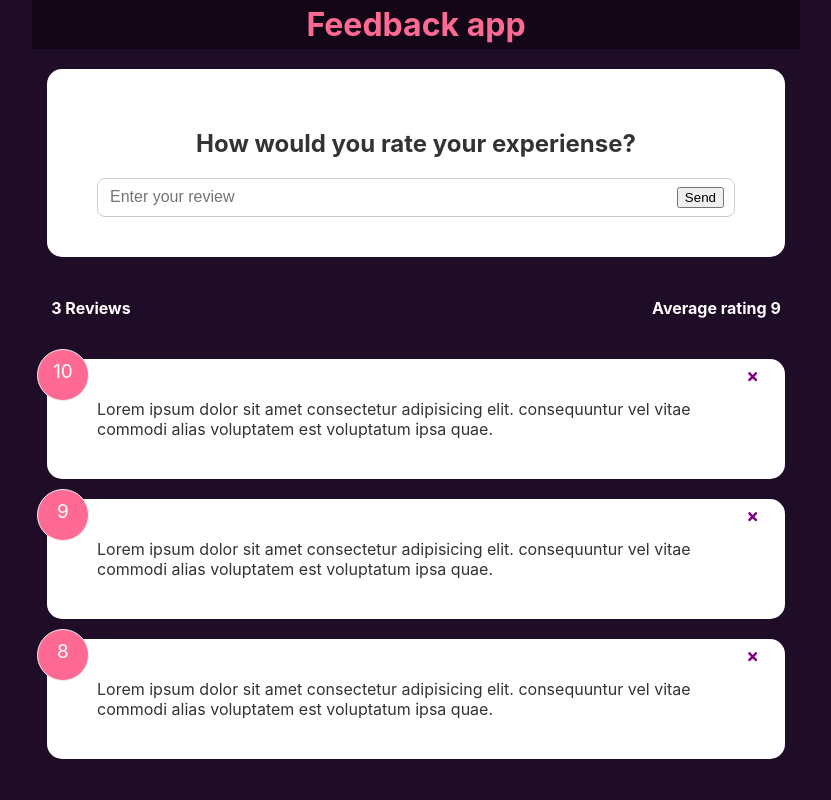
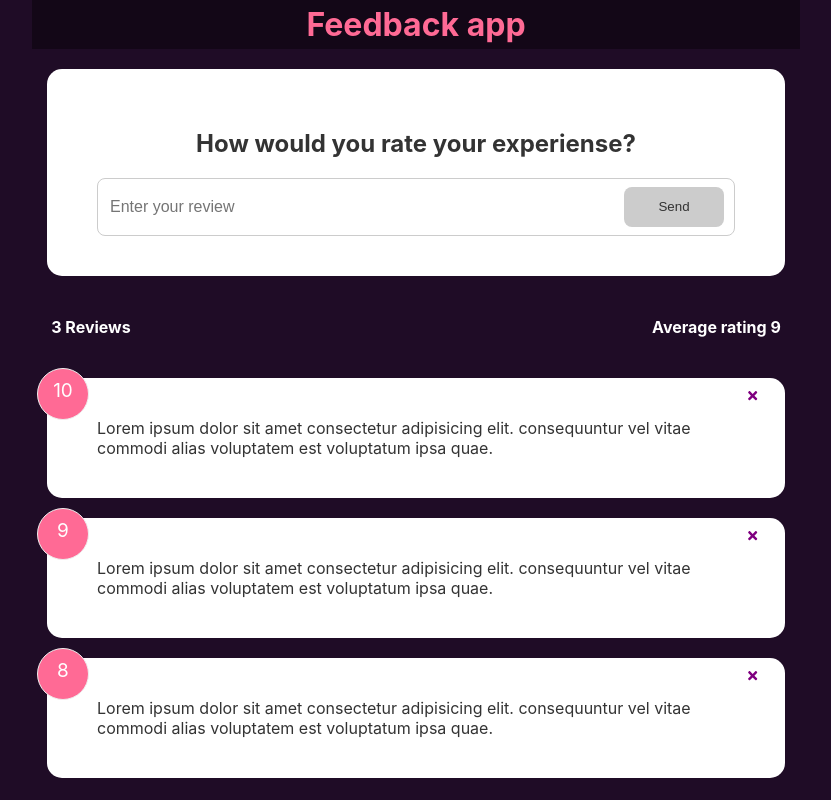
Before and after one commit to kirilreznik/Feedback-App, a React (Create React App) app: page / in a window 1280 px wide. Shown: the whole page, without its empty margins (224-1055 px from the left). Built offline with nearby package versions, Linux system fonts and the light colour scheme.

Commit message:
added real time validation for add-review form

```diff
--- a/src/components/feedback-form/FeedbackForm.jsx
+++ b/src/components/feedback-form/FeedbackForm.jsx
@@ -1,12 +1,24 @@
 import { useState } from "react";
 import Card from "../shared/Card";
 import "./FeedbackForm.css";
-
+import Button from "../shared/Button";
 const FeedbackForm = () => {
   const [text, setText] = useState("");
+  const [btnDisabled, setBtnDisabled] = useState(true);
+  const [message, setMessage] = useState("");
 
-  const handleTextChange = (e) => {
-    setText(e.target.value);
+  const handleTextChange = ({ target: { value } }) => {
+    if (value === "") {
+      setMessage(null);
+      setBtnDisabled(true);
+    } else if (value !== "" && value.trim().length < 10) {
+      setMessage("Please enter at leat 10 charachters");
+    } else {
+      setMessage(null);
+      setBtnDisabled(false);
+    }
+
+    setText(value);
   };
 
   return (
@@ -20,9 +32,14 @@ const FeedbackForm = () => {
             value={text}
             onChange={handleTextChange}
           ></input>
-          <button type="submit">Send</button>
+          <Button type="submit" isDisabled={btnDisabled}>
+            Send
+          </Button>
         </div>
       </form>
+      {message && (
+        <div className="message">Please enter at least 10 characters</div>
+      )}
     </Card>
   );
 };
--- /dev/null
+++ b/src/components/shared/Button.jsx
@@ -0,0 +1,24 @@
+import PropTypes from "prop-types";
+
+const Button = ({ children, version, type, isDisabled }) => {
+  return (
+    <button className={`btn btn-${version}`} disabled={isDisabled} type={type}>
+      {children}
+    </button>
+  );
+};
+
+Button.defaultProps = {
+  version: "primary",
+  type: "button",
+  isDisabled: false,
+};
+
+Button.propTypes = {
+  children: PropTypes.node.isRequired,
+  version: PropTypes.string,
+  type: PropTypes.string.isRequired,
+  isDisabled: PropTypes.bool,
+};
+
+export default Button;
--- a/src/index.css
+++ b/src/index.css
@@ -29,3 +29,41 @@ code {
 form {
   text-align: center;
 }
+.btn {
+  color: #fff;
+  border: 0;
+  border-radius: 8px;
+  color: #fff;
+  width: 100px;
+  height: 40px;
+  cursor: pointer;
+}
+
+.btn-primary {
+  background-color: #202142;
+}
+
+.btn-secondary {
+  background: #ff6a95;
+}
+
+.btn:hover {
+  transform: scale(0.98);
+  opacity: 0.9;
+}
+
+.btn:disabled {
+  background-color: #cccccc;
+  color: #333;
+  cursor: auto;
+}
+
+.btn:disabled:hover {
+  transform: scale(1);
+  opacity: 1;
+}
+.message {
+  padding-top: 10px;
+  text-align: center;
+  color: rebeccapurple;
+}
```
